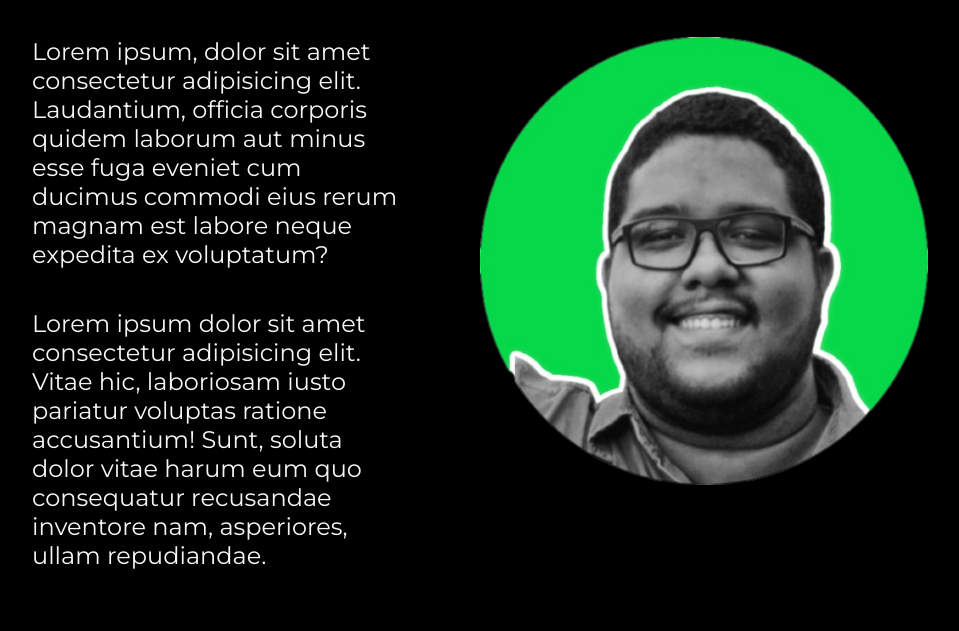
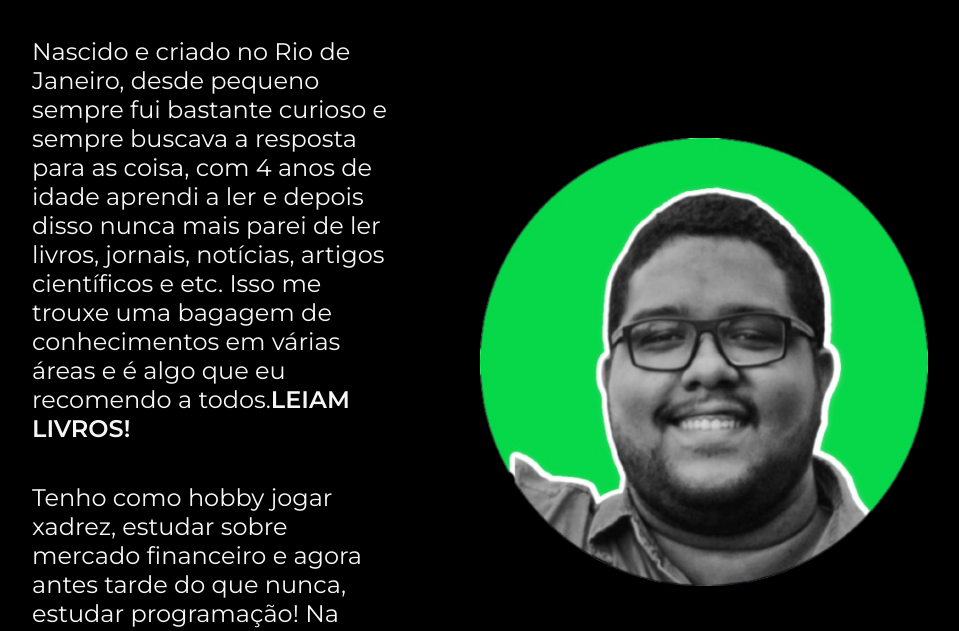
Before and after one commit to lucasgranadeiro/portfolio_minhas_redes, a plain HTML site: page about.html in a window 1280 px wide. Shown: the part 167-798 px from the top of the page, without its empty margins (160-1119 px from the left). Drawn offline with nearby package versions, Linux system fonts and the light colour scheme.

Commit message:
Alterando página "sobre mim" com descrição real

```diff
--- a/about.html
+++ b/about.html
@@ -18,9 +18,9 @@
     <main class="apresentacao">
         <section class="apresentacao__conteudo">
             <h1 class="apresentacao__conteudo__titulo">Sobre mim</h1>
-            <p class="apresentacao__conteudo__texto">Lorem ipsum, dolor sit amet consectetur adipisicing elit. Laudantium, officia corporis quidem laborum aut minus esse fuga eveniet cum ducimus commodi eius rerum magnam est labore neque expedita ex voluptatum?
+            <p class="apresentacao__conteudo__texto">Nascido e criado no Rio de Janeiro, desde pequeno sempre fui bastante curioso e sempre buscava a resposta para as coisa, com 4 anos de idade aprendi a ler e depois disso nunca mais parei de ler livros, jornais, notícias, artigos científicos e etc. Isso me trouxe uma bagagem de conhecimentos em várias áreas e é algo que eu recomendo a todos.<strong>LEIAM LIVROS!</strong>
             </p>
-            <p class="apresentacao__conteudo__texto">Lorem ipsum dolor sit amet consectetur adipisicing elit. Vitae hic, laboriosam iusto pariatur voluptas ratione accusantium! Sunt, soluta dolor vitae harum eum quo consequatur recusandae inventore nam, asperiores, ullam repudiandae.</p>
+            <p class="apresentacao__conteudo__texto">Tenho como hobby jogar xadrez, estudar sobre mercado financeiro e agora antes tarde do que nunca, estudar programação! Na página "Home" deixei minhas redes sociais e nela você pode acompanhar minha jornada e inclusive podemos trocar uma ideia, te vejo por lá!</p>
         </section>
         <img class="apresentacao__imagem" src="./assets/lucas.png" alt="Lucas">
     </main>
```
